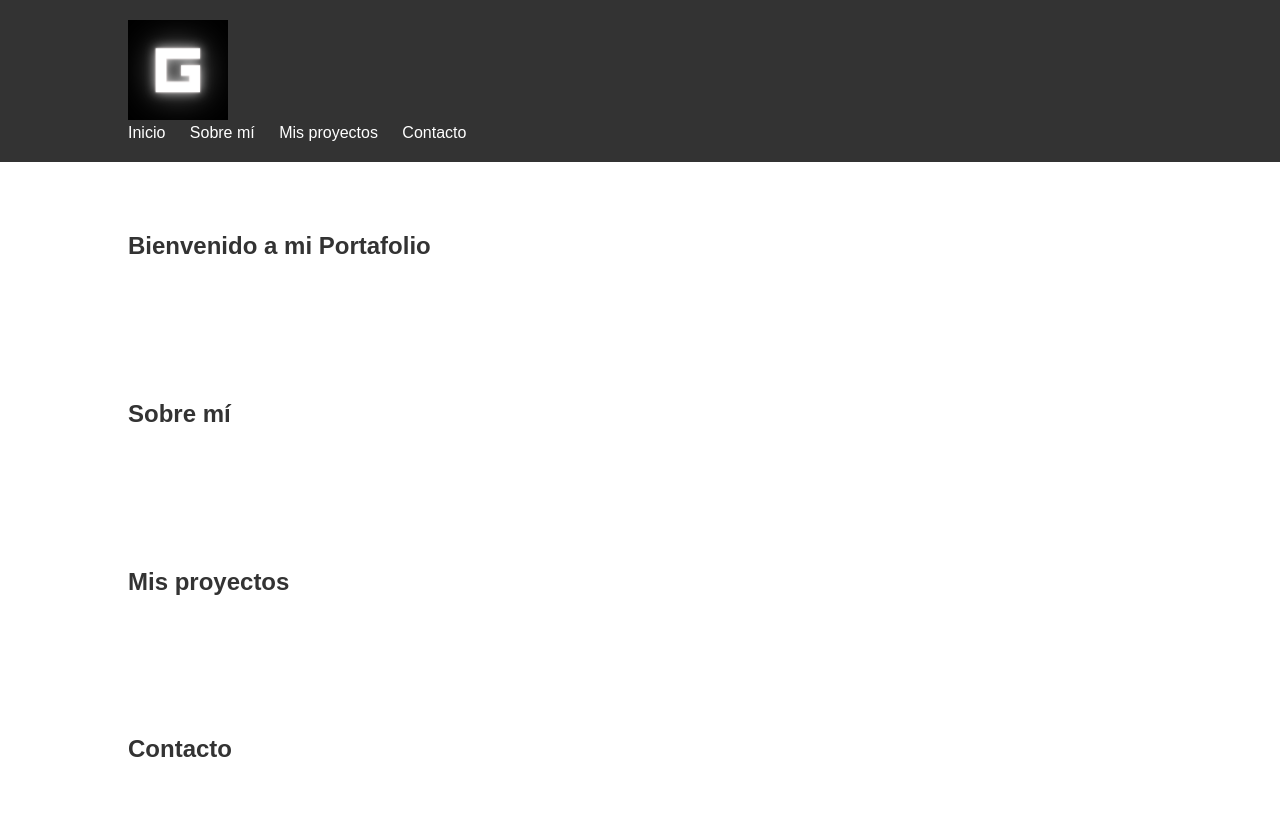
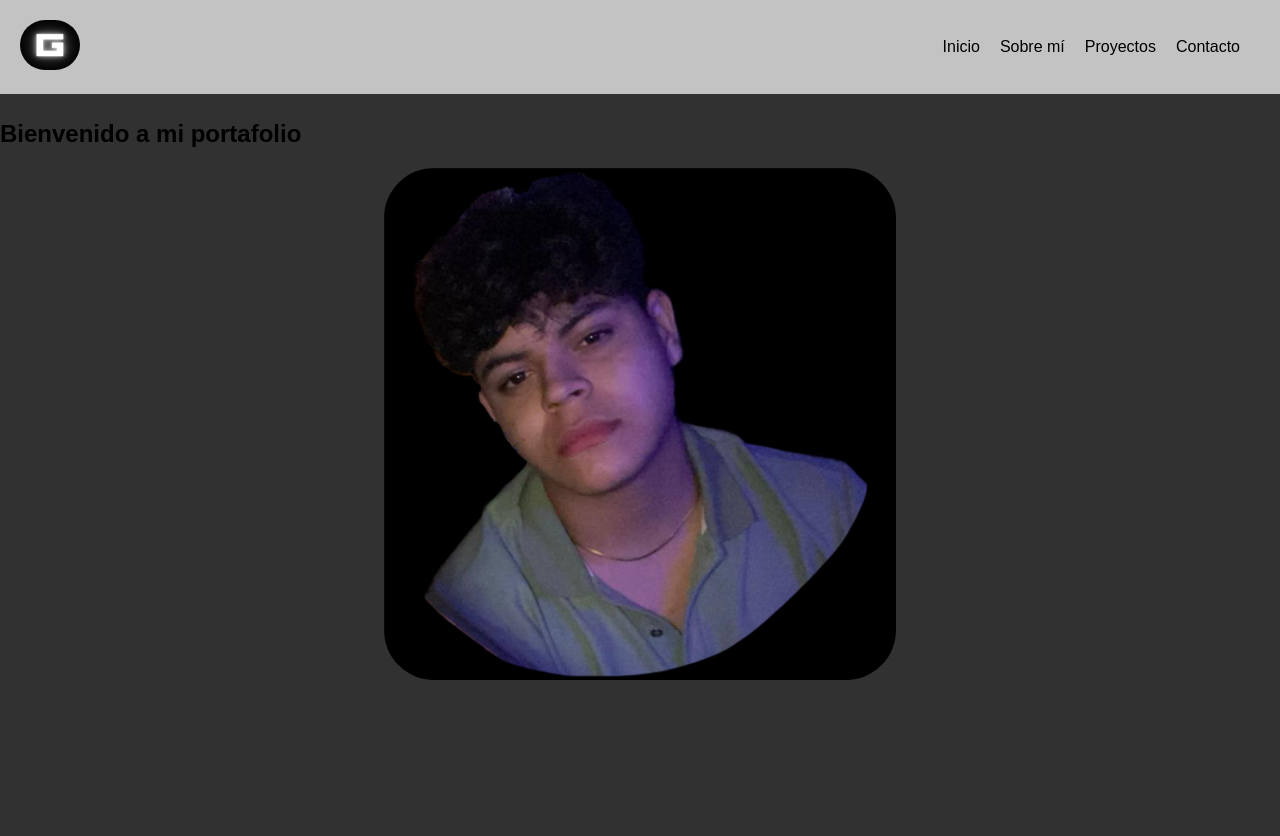
Before and after one commit to david-guillermo/PORTAFOLIO-GUILLER0, a plain HTML site: page Codigos/H0M3/index.html in a window 1280 px wide. Shown: the top 836 px of the page. Drawn offline with Linux system fonts and the light colour scheme.

Commit message:
protafolio6

```diff
--- a/Codigos/H0M3/Guillermo.sass
+++ b/Codigos/H0M3/Guillermo.sass
@@ -2,50 +2,147 @@ body
     font-family: Arial, sans-serif
     margin: 0
     padding: 0
+    background-color: #000000ce
 
 
-.container
-    width: 80%
-    margin: 0 auto
+// barra de mavegaciom
+header
+    background-color: #ffffffb5
+    color: #000000
+    padding: 20px 0
+    position: fixed
+    width: 100%
+    z-index: 1000
+    transition: background-color 0.3s ease
 
 
-header
-    background-color: #333
-    padding: 20px 0
+nav
+    display: flex
+    justify-content: space-between
+    align-items: center
+    padding: 0 20px
+
+// imagen de la barra de navegacion
+.logo img
+    width: 150px
+    height: 50px
 
 
-.logo img
-    width: 100px
+.nav-links
+    list-style: none
+    display: flex
 
 
-nav ul
-    list-style-type: none
-    padding: 0
-    margin: 0
-
-
-nav ul li
-    display: inline
+.nav-links li
     margin-right: 20px
 
 
-nav ul li a
+.nav-links li a
+    color: #000000
     text-decoration: none
-    color: white
-    transition: color 0.3s ease-in-out /* Animación para el color del enlace */
+    position: relative
 
 
-nav ul li a:hover
-    color: #ffc107 /* Cambio de color al pasar el raton */
+.nav-links li a::before
+    content: ''
+    position: absolute
+    width: 100%
+    height: 2px
+    background-color: #000000
+    bottom: 0
+    left: 0
+    transform: scaleX(0)
+    transition: transform 0.3s ease
+
+
+.nav-links li a:hover::before
+    transform: scaleX(1)
+
+
+main
+    padding-top: 100px
 
 
 section
-    padding: 50px 0
+    margin-bottom: 100%
 
 
-h1, h2
-    color: #333
+section h2
+    font-size: 24px
+    margin-bottom: 20px
+    position: relative
 
 
-.left-align
-    text-align: left /* Alineación del contenido a la izquierda */
+section h2::after
+    content: ''
+    position: absolute
+    width: 50px
+    height: 3px
+    background-color: #333
+    bottom: -10px
+    left: 0
+
+// foto de perfil
+.foto-perfil
+    text-align: center
+    margin-bottom: 4px
+
+// img de los proyectos
+.galeria-proyectos
+    display: grid
+    grid-template-columns: repeat(auto-fit, minmax(250px, 1fr))
+    gap: 20px
+
+// cards genereles (estilo)
+.card
+    position: relative
+    overflow: hidden
+    border-radius: 5px
+    box-shadow: 0 4px 15px rgba(0, 0, 0, 0.1)
+    transition: transform 0.3s ease
+
+
+.card:hover
+    transform: translateY(-8px)
+
+// img de las cards
+.card img
+    width: 100%
+    height: auto
+    border-radius: 8px
+
+// animacion
+.overlay
+    position: absolute
+    top: 0
+    left: 0
+    background-color: rgba(0, 0, 0, 0.7)
+    width: 50%
+    height: 100%
+    border-radius: 5px
+    display: flex
+    flex-direction: column
+    justify-content: center
+    align-items: center
+    opacity: 0
+    transition: opacity 0.3s ease
+
+
+.card:hover .overlay
+    opacity: 1
+
+
+.overlay h3, .overlay p
+    color: #fff
+    text-align: center
+    margin: 0
+    padding: 0 20px
+
+
+.overlay p
+    margin-top: 10px
+
+// tamaño e forma de las imagenes
+img
+    max-width: 40%
+    border-radius: 50px
--- a/Codigos/H0M3/index.html
+++ b/Codigos/H0M3/index.html
@@ -1,5 +1,5 @@
 <!DOCTYPE html>
-<html lang="en">
+<html lang="es">
 <head>
     <meta charset="UTF-8">
     <meta name="viewport" content="width=device-width, initial-scale=1.0">
@@ -7,49 +7,56 @@
     <link rel="stylesheet" href="Guillermo.css">
 </head>
 <body>
+
+<!-- zazaza -->
 <header>
     <nav>
-            <div class="container">
+
     <div class="logo">
         <img src="./imagenes/G_2024.png" alt="Logo">
     </div>
-                <ul>
+        <ul class="nav-links">
             <li><a href="#inicio">Inicio</a></li>
-                    <li><a href="#sobre">Sobre mí</a></li>
-                    <li><a href="#proyectos">Mis proyectos</a></li>
+            <li><a href="#sobre-mi">Sobre mí</a></li>
+            <li><a href="#proyectos">Proyectos</a></li>
             <li><a href="#contacto">Contacto</a></li>
         </ul>
-            </div>
     </nav>
 </header>
 
-    <section id="inicio" class="left-align">
-        <div class="container">
-            <h1>Bienvenido a mi Portafolio</h1>
-            <!-- Contenido de la sección de inicio -->
+<main>
+    <section id="inicio">
+            <h1>Bienvenido a mi portafolio</h1>
+        <div class="foto-perfil">
+            <img src="./imagenes/yopues.jpg" alt="Foto de perfil">
         </div>
     </section>
 
-    <section id="sobre" class="left-align">
-        <div class="container">
+    <section id="sobre-mi">
         <h2>Sobre mí</h2>
-            <!-- Contenido de la sección "Sobre mí" -->
+        <p>Lorem ipsum dolor, sit amet consectetur adipisicing elit. Accusamus blanditiis cumque, tempora exercitationem a, odio, amet velit eos vel nihil libero at vitae eligendi dolore corporis non ex laboriosam totam.</p>
+    </section>
+
+    <section id="proyectos">
+        <h2>Proyectos</h2>
+    <div class="galeria-proyectos">
+        <div class="proyecto">
+            <div class="card">
+                <img src="./imagenes/home-de-proyecto-FOCUS.png" alt="Proyecto 1">
+            <div class="overlay">
+                <h3>FOCUS</h3>
+                <p>Este fue basado en la ideade una pagina wep en la que puedes buscar reseñas de "zapatos o tenis" asi como una breve descripcion del mismo</p>
+            </div>
+        </div>
+        <!-- Agrega más proyectos aquí -->
+        </div>
     </div>
         </section>
 
-    <section id="proyectos" class="left-align">
-        <div class="container">
-            <h2>Mis proyectos</h2>
-            <!-- Contenido de la sección "Mis proyectos" -->
-        </div>
+        <section id="contacto">
+            <h2>Contacto</h2>
+            <p>Lorem ipsum dolor sit amet consectetur, adipisicing elit. Nostrum possimus, in voluptatem voluptate commodi sunt quia vitae dolore, labore repudiandae velit mollitia perspiciatis! Repellendus aliquid nulla officia eligendi quidem. Fugiat.</p>
         </section>
-
-    <section id="contacto" class="left-align">
-        <div class="container">
-            <h2>Contacto</h2>
-            <!-- Contenido de la sección de "Contacto" -->
-        </div>
-    </section>
-
+    </main>
 </body>
 </html>
```
Also changed, not shown: Codigos/H0M3/Guillermo.css, 1 other file. Lines whose indentation alone changed are shown as unchanged.
